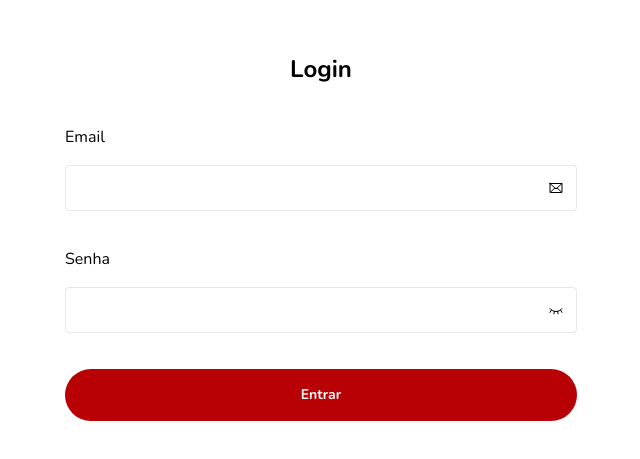
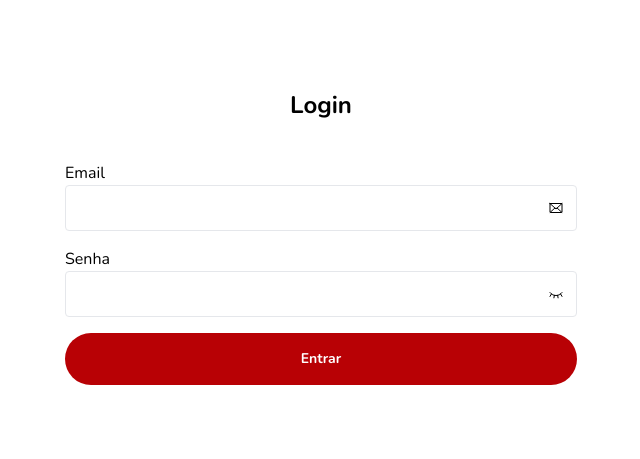
Before and after one commit to jguilhermesl/vf-inventory-frontend, a Next.js app: page / in a window 1280 px wide. Shown: the part 163-622 px from the top of the page, without its empty margins (319-959 px from the left). Built offline with nearby package versions, Linux system fonts and the light colour scheme.

Commit message:
Fazendo validação dos campos de e-mail e senha utilizando formik e yup

```diff
--- a/package.json
+++ b/package.json
@@ -9,12 +9,14 @@
   "dependencies": {
     "autoprefixer": "^10.4.17",
     "clsx": "^2.1.0",
+    "formik": "^2.4.5",
     "next": "latest",
     "phosphor-react": "^1.4.1",
     "postcss": "^8.4.33",
     "react": "^18.2.0",
     "react-dom": "^18.2.0",
-    "tailwindcss": "^3.4.1"
+    "tailwindcss": "^3.4.1",
+    "yup": "^1.3.3"
   },
   "devDependencies": {
     "@types/node": "^12.12.21",
--- a/src/pageTemplates/LoginTemplate/index.tsx
+++ b/src/pageTemplates/LoginTemplate/index.tsx
@@ -1,29 +1,78 @@
-import { Button } from '@/components/Button';
-import { Input } from '@/components/Input';
-import { Envelope, EyeClosed, Eye } from 'phosphor-react';
-import { useState } from 'react';
+import { Button } from "@/components/Button";
+import { Input } from "@/components/Input";
+import { Envelope, EyeClosed, Eye } from "phosphor-react";
+import { useState } from "react";
+import { Formik, Form, Field } from "formik";
+import * as Yup from "yup";
+
+const validationSchema = Yup.object().shape({
+  email: Yup.string()
+    .email("Digite um e-mail válido")
+    .required("Campo obrigatório"),
+  password: Yup.string().required("Campo obrigatório"),
+});
 
 export const LoginTemplate = () => {
-  const [inputEmail, setInputEmail] = useState('');
-  const [inputPassword, setInputPassword] = useState('');
+  // const [inputEmail, setInputEmail] = useState("");
+  // const [inputPassword, setInputPassword] = useState("");
   const [showPassword, setShowPassword] = useState(false);
-
+  const initialValues = {
+    email: "",
+    password: "",
+  };
+  const handleEmailAndPassword = (values) => {
+    console.log("minha senha:", values.password);
+    console.log("meu email:", values.email);
+  };
   return (
-    <div className=" w-full h-screen flex flex-col justify-center m-auto md:max-w-xl w-sm p-8 ">
+    <Formik
+      initialValues={initialValues}
+      validationSchema={validationSchema}
+      onSubmit={handleEmailAndPassword}
+    >
+      <Form className="w-full h-screen flex flex-col justify-center m-auto md:max-w-xl w-sm p-8">
         <h1 className="text-2xl font-bold mb-10 text-center">Login</h1>
+        <div className="mb-4">
+          <label htmlFor="email">Email</label>
+          <Field name="email">
+            {({ field, meta }) => (
+              <>
                 <Input
-        label="Email"
-        onChange={(e) => setInputEmail(e.target.value)}
+                  type="text"
+                  id="email"
+                  {...field}
                   iconRight={<Envelope size={16} />}
                 />
+                {meta.touched && meta.error && (
+                  <div className=" text-red-800">{meta.error}</div>
+                )}
+              </>
+            )}
+          </Field>
+        </div>
+        <div className="mb-4">
+          <label htmlFor="password">Senha</label>
+          <Field name="password">
+            {({ field, meta }) => (
+              <>
                 <Input
-        label="Senha"
-        onChange={(e) => setInputPassword(e.target.value)}
-        type={showPassword ? 'text' : 'password'}
-        iconRight={showPassword ? <Eye size={16} /> : <EyeClosed size={16} />}
+                  type={showPassword ? "text" : "password"}
+                  id="password"
+                  {...field}
+                  iconRight={
+                    showPassword ? <Eye size={16} /> : <EyeClosed size={16} />
+                  }
                   onClickIconRight={() => setShowPassword(!showPassword)}
                 />
-      <Button>Entrar</Button>
+                {meta.touched && meta.error && (
+                  <div className=" text-red-800">{meta.error}</div>
+                )}
+              </>
+            )}
+          </Field>
         </div>
+        <Button type="submit">Entrar</Button>
+      </Form>
+    </Formik>
   );
 };
```
Also changed, not shown: 2 other files (tests, documents, lock files or other folders). Lines whose indentation alone changed are shown as unchanged.
